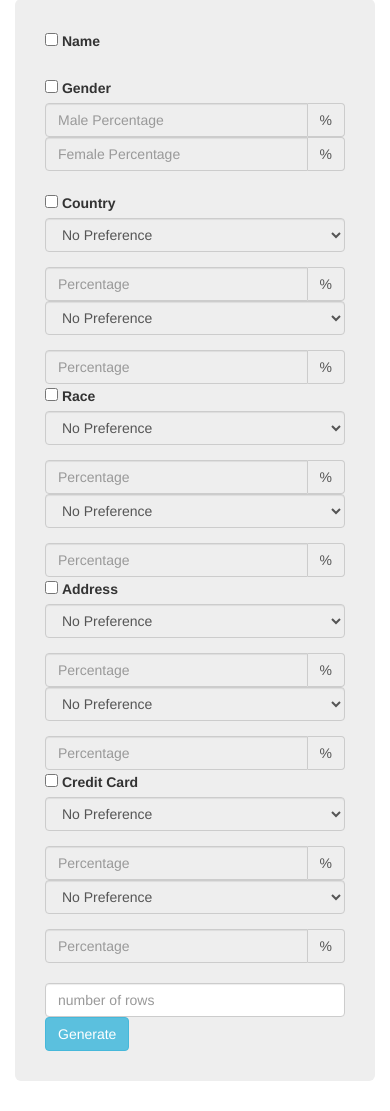
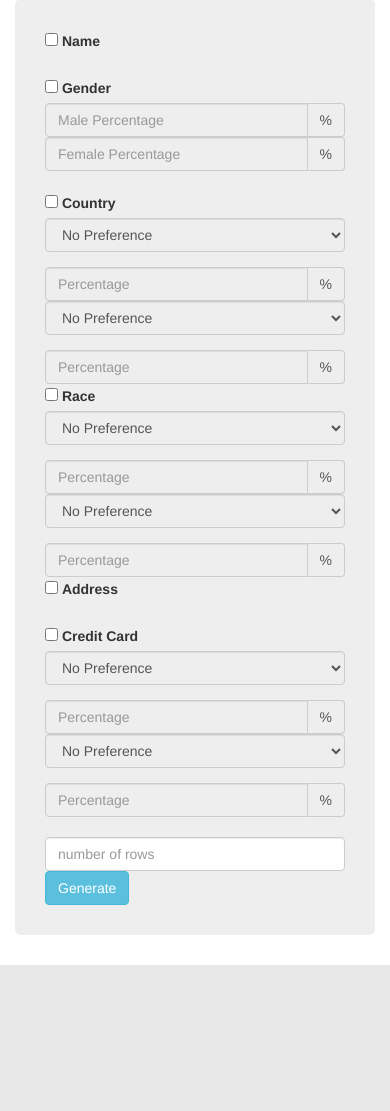
Before and after one commit to XYLau/ItsInMyHead, a Django app: page /DataGenerator/ in a window 390 px wide. Shown: the part 168-1279 px from the top of the page. After the commit the page ends 1133 px from the top, so only its background shows below. Run offline with Django 3.2, Linux system fonts and the light colour scheme; some libraries are stand-ins or nearby versions.

Commit message:
delete address filter

```diff
--- a/datagen/templates/404.html
+++ b/datagen/templates/404.html
@@ -7,7 +7,7 @@
 
             <p style="font-style: italic; font-size:2em;  ">There's no one here.<br/>If you follow the direction, you can survive</p>
 
-            <p style="font-size:2em; "><a href="/data/" style="text-decoration:none; background-color:white; padding:5px; color:black; border:4px solid #89ff94;">Click here!</a></p>
+            <p style="font-size:2em; "><a href="/DataGenerator/" style="text-decoration:none; background-color:white; padding:5px; color:black; border:4px solid #89ff94;">Click here!</a></p>
         </div>
         {% endblock %}
 </body>
--- a/datagen/templates/generate.html
+++ b/datagen/templates/generate.html
@@ -180,58 +180,60 @@
                                id="checkAddress">
                         <label for="checkAddress"> Address </label>
                     </div>
-                    <div class="col-sm-2">
-                        <div class="form-group">
-                            <select class="form-control" name="address_name_1" id="address_name_1_id"
-                                    disabled="disabled">
-                                <option>No Preference</option>
-                                <option> Australia</option>
-                                <option> Canada</option>
-                                <option> Hong Kong</option>
-                                <option> Malaysia</option>
-                                <option> Philippines</option>
-                                <option> Singapore</option>
-                                <option> Thailand</option>
-                                <option> United Kingdom</option>
-                                <option> United States</option>
-                                <option> Indonesia</option>
-                            </select>
-                        </div>
-                    </div>
-                    <div class="col-sm-3">
-                        <div class="input-group">
-                            <input type="number" min="1" max="100" class="form-control" name="address_percent_1"
-                                   placeholder="Percentage" id="address_percent_1_id" disabled="disabled">
-                            <span class="input-group-addon">%</span>
-                        </div>
-                    </div>
-                    <div class="col-sm-2">
-                        <div class="form-group">
-                            <select class="form-control" name="address_name_2" id="address_name_2_id"
-                                    disabled="disabled">
-                                <option>No Preference</option>
-                                <option> Australia</option>
-                                <option> Canada</option>
-                                <option> Hong Kong</option>
-                                <option> Malaysia</option>
-                                <option> Philippines</option>
-                                <option> Singapore</option>
-                                <option> Thailand</option>
-                                <option> United Kingdom</option>
-                                <option> United States</option>
-                                <option> Indonesia</option>
-                            </select>
-                        </div>
-                    </div>
-                    <div class="col-sm-3">
-                        <div class="input-group">
-                            <input type="number" min="1" max="100" class="form-control" name="address_percent_2"
-                                   placeholder="Percentage" id="address_percent_2_id" disabled="disabled">
-                            <span class="input-group-addon">%</span>
-                        </div>
-                    </div>
+
+{#                    <div class="col-sm-2">#}
+{#                        <div class="form-group">#}
+{#                            <select class="form-control" name="address_name_1" id="address_name_1_id"#}
+{#                                    disabled="disabled">#}
+{#                                <option>No Preference</option>#}
+{#                                <option> Australia</option>#}
+{#                                <option> Canada</option>#}
+{#                                <option> Hong Kong</option>#}
+{#                                <option> Malaysia</option>#}
+{#                                <option> Philippines</option>#}
+{#                                <option> Singapore</option>#}
+{#                                <option> Thailand</option>#}
+{#                                <option> United Kingdom</option>#}
+{#                                <option> United States</option>#}
+{#                                <option> Indonesia</option>#}
+{#                            </select>#}
+{#                        </div>#}
+{#                    </div>#}
+{#                    <div class="col-sm-3">#}
+{#                        <div class="input-group">#}
+{#                            <input type="number" min="1" max="100" class="form-control" name="address_percent_1"#}
+{#                                   placeholder="Percentage" id="address_percent_1_id" disabled="disabled">#}
+{#                            <span class="input-group-addon">%</span>#}
+{#                        </div>#}
+{#                    </div>#}
+{#                    <div class="col-sm-2">#}
+{#                        <div class="form-group">#}
+{#                            <select class="form-control" name="address_name_2" id="address_name_2_id"#}
+{#                                    disabled="disabled">#}
+{#                                <option>No Preference</option>#}
+{#                                <option> Australia</option>#}
+{#                                <option> Canada</option>#}
+{#                                <option> Hong Kong</option>#}
+{#                                <option> Malaysia</option>#}
+{#                                <option> Philippines</option>#}
+{#                                <option> Singapore</option>#}
+{#                                <option> Thailand</option>#}
+{#                                <option> United Kingdom</option>#}
+{#                                <option> United States</option>#}
+{#                                <option> Indonesia</option>#}
+{#                            </select>#}
+{#                        </div>#}
+{#                    </div>#}
+{#                    <div class="col-sm-3">#}
+{#                        <div class="input-group">#}
+{#                            <input type="number" min="1" max="100" class="form-control" name="address_percent_2"#}
+{#                                   placeholder="Percentage" id="address_percent_2_id" disabled="disabled">#}
+{#                            <span class="input-group-addon">%</span>#}
+{#                        </div>#}
+{#                    </div>#}
 
                 </div>
+                <br>
 
                 <!--credit card-->
                 <div class="row">
@@ -531,21 +533,21 @@
     });
 
     {#address#}
-    $("#checkAddress").click(function () {
-        var isChecked = $(this).prop("checked");
-        if (!isChecked) {
-            $("#address_percent_1_id").attr('disabled', 'disabled');
-            $("#address_percent_2_id").attr('disabled', 'disabled');
-            $("#address_name_1_id").attr('disabled', 'disabled');
-            $("#address_name_2_id").attr('disabled', 'disabled');
-        }
-        else {
-            $("#address_percent_1_id").removeAttr('disabled');
-            $("#address_percent_2_id").removeAttr('disabled');
-            $("#address_name_1_id").removeAttr('disabled');
-            $("#address_name_2_id").removeAttr('disabled');
-        }
-    });
+{#    $("#checkAddress").click(function () {#}
+{#        var isChecked = $(this).prop("checked");#}
+{#        if (!isChecked) {#}
+{#            $("#address_percent_1_id").attr('disabled', 'disabled');#}
+{#            $("#address_percent_2_id").attr('disabled', 'disabled');#}
+{#            $("#address_name_1_id").attr('disabled', 'disabled');#}
+{#            $("#address_name_2_id").attr('disabled', 'disabled');#}
+{#        }#}
+{#        else {#}
+{#            $("#address_percent_1_id").removeAttr('disabled');#}
+{#            $("#address_percent_2_id").removeAttr('disabled');#}
+{#            $("#address_name_1_id").removeAttr('disabled');#}
+{#            $("#address_name_2_id").removeAttr('disabled');#}
+{#        }#}
+{#    });#}
 
     {#credit card#}
     $("#checkCard").click(function () {
@@ -581,10 +583,10 @@
         $("#race_percent_2_id").val(val);
     });
 
-    $("#address_percent_1_id").change(function () {
-        var val = 100 - $(this).val();
-        $("#address_percent_2_id").val(val);
-    });
+{#    $("#address_percent_1_id").change(function () {#}
+{#        var val = 100 - $(this).val();#}
+{#        $("#address_percent_2_id").val(val);#}
+{#    });#}
 
     $("#cc_percent_1_id").change(function () {
         var val = 100 - $(this).val();
```
